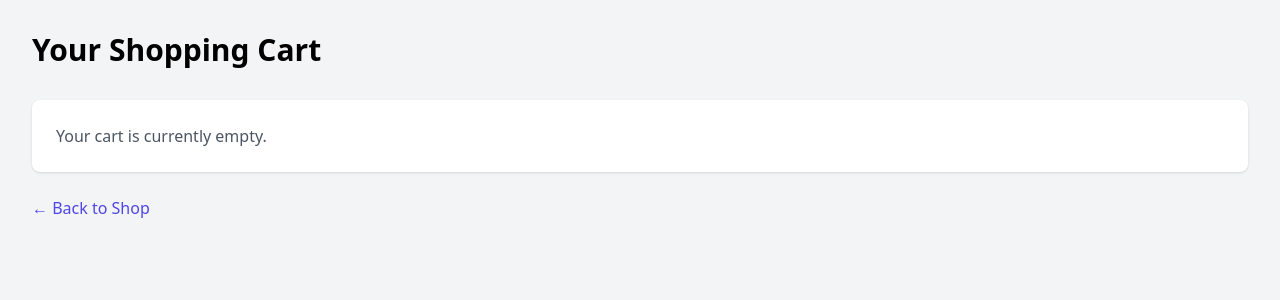
After one commit to htran174/cpsc_362_sp2025_group4, a Flask app: page /cart in a window 1280 px wide. The commit adds this page. Shown: the top 300 px of the page. Run offline with Flask 3, Linux system fonts and the light colour scheme; some libraries are stand-ins or nearby versions.

Commit message:
added shoping cart page and link home cart button to it

```diff
--- /dev/null
+++ b/website/templates/cart.html
@@ -0,0 +1,21 @@
+<!DOCTYPE html>
+<html lang="en">
+<head>
+    <meta charset="UTF-8">
+    <title>Shopping Cart</title>
+    <script src="https://cdn.tailwindcss.com"></script>
+</head>
+<body class="bg-gray-100">
+    <div class="max-w-7xl mx-auto p-8">
+        <h1 class="text-3xl font-bold mb-8">Your Shopping Cart</h1>
+
+        <div class="bg-white shadow rounded-lg p-6">
+            <p class="text-gray-600">Your cart is currently empty.</p>
+        </div>
+
+        <div class="mt-6">
+            <a href="{{ url_for('views.home') }}" class="text-indigo-600 hover:text-indigo-800">← Back to Shop</a>
+        </div>
+    </div>
+</body>
+</html>
--- a/website/templates/home.html
+++ b/website/templates/home.html
@@ -575,7 +575,7 @@
 
             <!-- Cart -->
             <div class="ml-4 flow-root lg:ml-6">
-              <a href="#" class="group -m-2 flex items-center p-2">
+              <a href="{{ url_for('views.cart') }}" class="group -m-2 flex items-center p-2">
                 <svg class="size-6 shrink-0 text-gray-400 group-hover:text-gray-500" fill="none" viewBox="0 0 24 24" stroke-width="1.5" stroke="currentColor" aria-hidden="true" data-slot="icon">
                   <path stroke-linecap="round" stroke-linejoin="round" d="M15.75 10.5V6a3.75 3.75 0 1 0-7.5 0v4.5m11.356-1.993 1.263 12c.07.665-.45 1.243-1.119 1.243H4.25a1.125 1.125 0 0 1-1.12-1.243l1.264-12A1.125 1.125 0 0 1 5.513 7.5h12.974c.576 0 1.059.435 1.119 1.007ZM8.625 10.5a.375.375 0 1 1-.75 0 .375.375 0 0 1 .75 0Zm7.5 0a.375.375 0 1 1-.75 0 .375.375 0 0 1 .75 0Z" />
                 </svg>
--- a/website/views.py
+++ b/website/views.py
@@ -6,3 +6,7 @@ views = Blueprint('views', __name__)
 @views.route('/')
 def home():
     return render_template('home.html', user=current_user)
+
+@views.route('/cart')
+def cart():
+    return render_template('cart.html', user=current_user)
```
